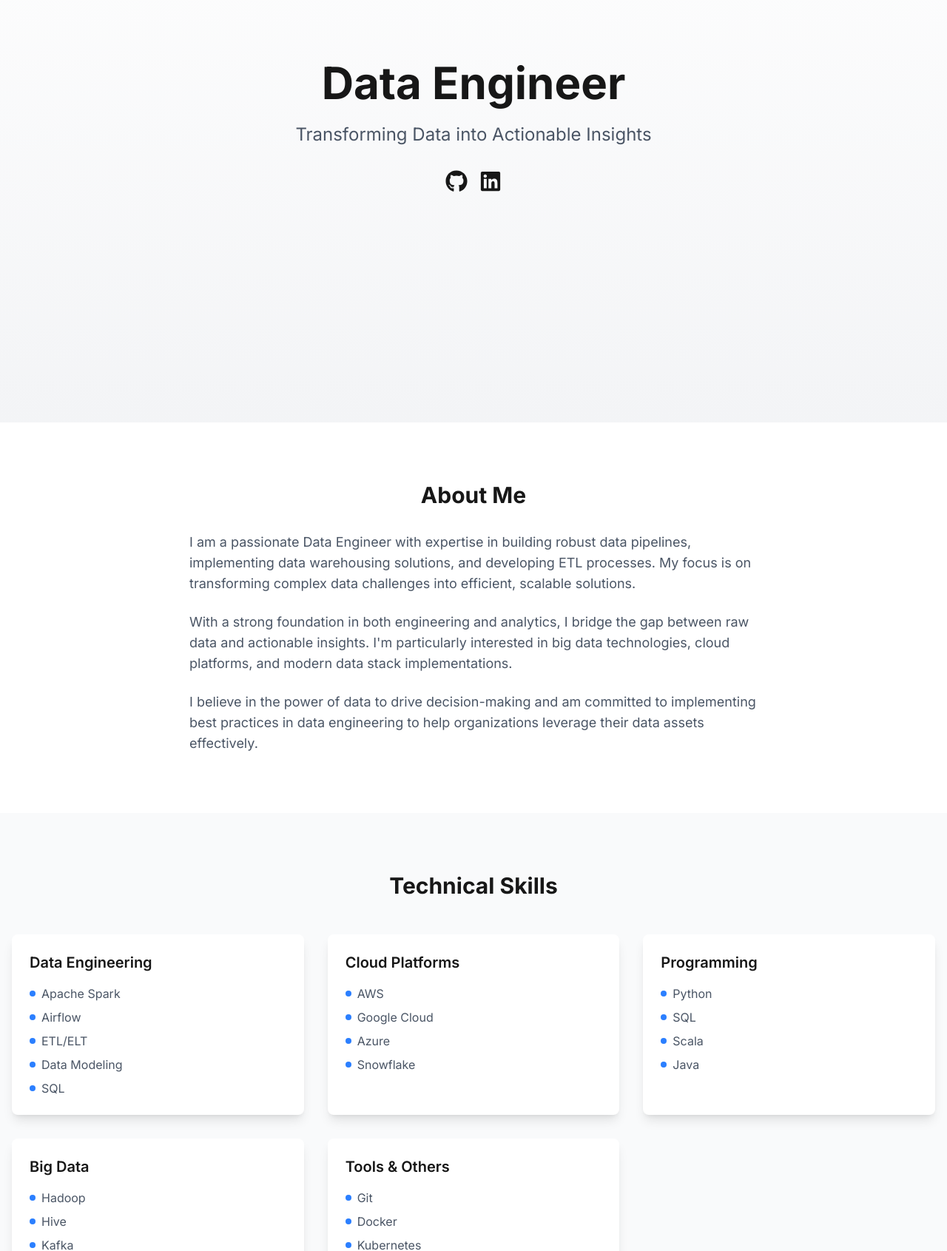
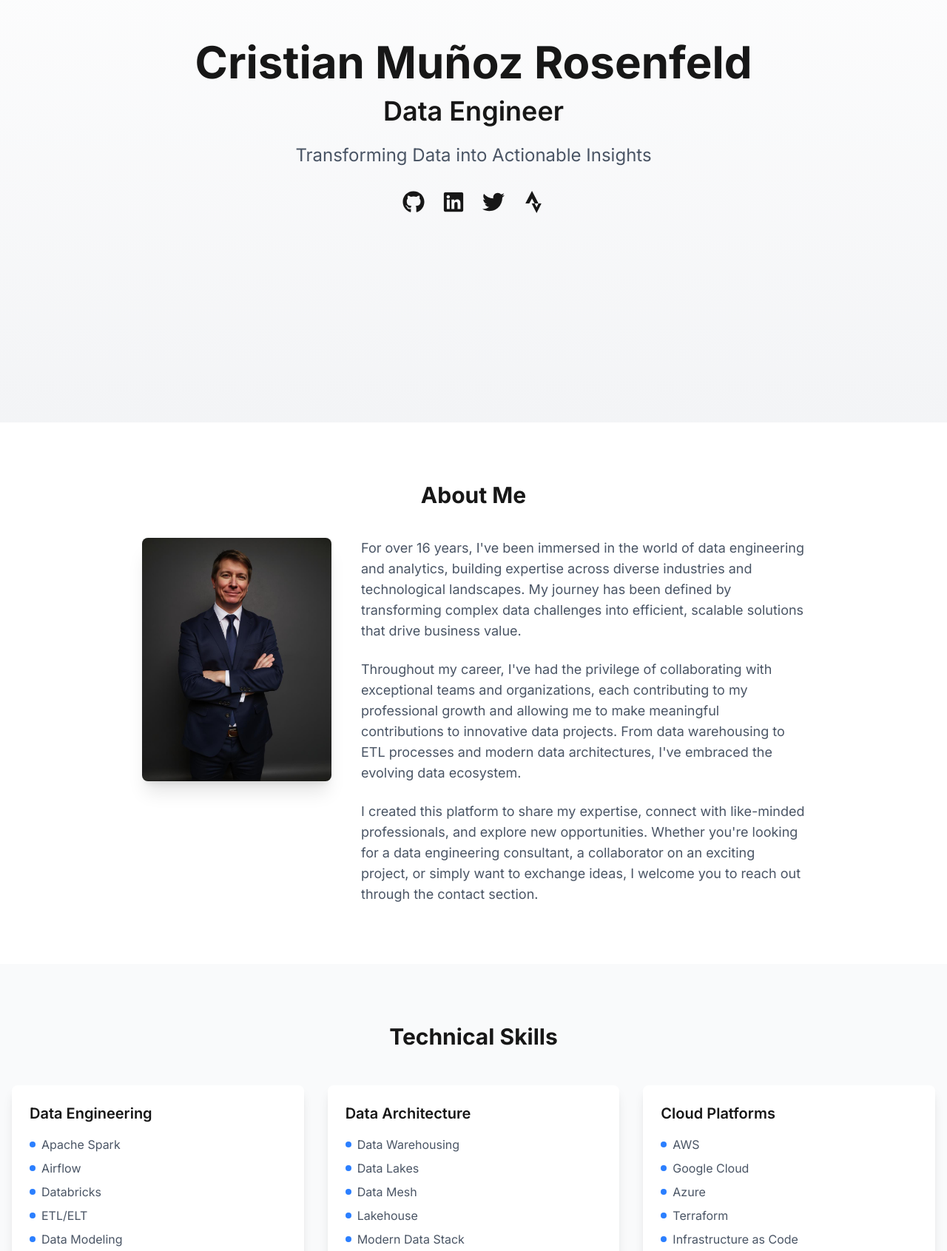
Before and after one commit to cgmuros/personal_web, a Next.js app: page / in a window 1280 px wide. Shown: the part 229-1920 px from the top of the page at 74% size. Built offline with nearby package versions, Linux system fonts and the light colour scheme.

Commit message:
Added new skills

```diff
--- a/package.json
+++ b/package.json
@@ -12,6 +12,7 @@
     "@heroicons/react": "^2.2.0",
     "framer-motion": "^12.5.0",
     "next": "15.2.2",
+    "nodemailer": "^6.10.0",
     "react": "^19.0.0",
     "react-dom": "^19.0.0",
     "react-icons": "^5.5.0"
@@ -20,6 +21,7 @@
     "@eslint/eslintrc": "^3",
     "@tailwindcss/postcss": "^4",
     "@types/node": "^20",
+    "@types/nodemailer": "^6.4.17",
     "@types/react": "^19",
     "@types/react-dom": "^19",
     "eslint": "^9",
--- a/src/components/About.tsx
+++ b/src/components/About.tsx
@@ -1,8 +1,12 @@
 'use client';
 
 import { motion } from 'framer-motion'
+import Image from 'next/image'
+import { useState } from 'react'
 
 export default function About() {
+  const [imageError, setImageError] = useState(false);
+
   return (
     <section className="w-full py-20 bg-white dark:bg-gray-800">
       <div className="container mx-auto px-4">
@@ -11,25 +15,55 @@ export default function About() {
           whileInView={{ opacity: 1, y: 0 }}
           transition={{ duration: 0.5 }}
           viewport={{ once: true }}
-          className="max-w-3xl mx-auto"
+          className="max-w-4xl mx-auto"
         >
-          <h2 className="text-3xl font-bold mb-8 text-center">About Me</h2>
+          <h2 className="text-3xl font-bold mb-10 text-center">About Me</h2>
+
+          <div className="flex flex-col md:flex-row gap-10 items-center md:items-start">
+            <motion.div
+              initial={{ opacity: 0, scale: 0.9 }}
+              whileInView={{ opacity: 1, scale: 1 }}
+              transition={{ duration: 0.5, delay: 0.2 }}
+              viewport={{ once: true }}
+              className="w-64 relative rounded-lg overflow-hidden shadow-xl flex-shrink-0 bg-gray-200 dark:bg-gray-700"
+            >
+              {!imageError ? (
+                <Image
+                  src="/images/profile.jpg"
+                  alt="Cristian Muñoz Rosenfeld"
+                  width={300}
+                  height={400}
+                  className="object-contain w-full"
+                  priority
+                  onError={() => setImageError(true)}
+                />
+              ) : (
+                <div className="w-full h-64 flex items-center justify-center text-gray-500 dark:text-gray-400 p-4 text-center">
+                  <p>Guarda tu foto como "profile.jpg" en la carpeta "public/images/"</p>
+                </div>
+              )}
+            </motion.div>
+
             <div className="space-y-6 text-lg text-gray-600 dark:text-gray-300">
               <p>
-              I am a passionate Data Engineer with expertise in building robust data pipelines,
-              implementing data warehousing solutions, and developing ETL processes. My focus is
-              on transforming complex data challenges into efficient, scalable solutions.
+                For over 16 years, I've been immersed in the world of data engineering and analytics,
+                building expertise across diverse industries and technological landscapes. My journey
+                has been defined by transforming complex data challenges into efficient, scalable solutions
+                that drive business value.
               </p>
               <p>
-              With a strong foundation in both engineering and analytics, I bridge the gap between
-              raw data and actionable insights. I'm particularly interested in big data technologies,
-              cloud platforms, and modern data stack implementations.
+                Throughout my career, I've had the privilege of collaborating with exceptional teams
+                and organizations, each contributing to my professional growth and allowing me to make
+                meaningful contributions to innovative data projects. From data warehousing to ETL processes
+                and modern data architectures, I've embraced the evolving data ecosystem.
               </p>
               <p>
-              I believe in the power of data to drive decision-making and am committed to
-              implementing best practices in data engineering to help organizations leverage their
-              data assets effectively.
+                I created this platform to share my expertise, connect with like-minded professionals,
+                and explore new opportunities. Whether you're looking for a data engineering consultant,
+                a collaborator on an exciting project, or simply want to exchange ideas, I welcome you
+                to reach out through the contact section.
               </p>
+            </div>
           </div>
         </motion.div>
       </div>
--- a/src/components/Contact.tsx
+++ b/src/components/Contact.tsx
@@ -2,8 +2,71 @@
 
 import { motion } from 'framer-motion'
 import { FaEnvelope, FaGithub, FaLinkedin } from 'react-icons/fa'
+import { useState, FormEvent } from 'react'
 
 export default function Contact() {
+  const [name, setName] = useState('');
+  const [email, setEmail] = useState('');
+  const [message, setMessage] = useState('');
+  const [status, setStatus] = useState<'idle' | 'loading' | 'success' | 'error'>('idle');
+  const [errorMessage, setErrorMessage] = useState('');
+
+  // IMPORTANTE: Reemplaza "YOUR_FORM_ID" con el ID de tu formulario de Formspree
+  // Para obtener un ID:
+  // 1. Ve a https://formspree.io/ y crea una cuenta gratuita
+  // 2. Crea un nuevo formulario
+  // 3. Copia el ID del formulario (algo como "xrgpldwe")
+  const FORMSPREE_ENDPOINT = "https://formspree.io/f/xwplplnp";
+
+  const handleSubmit = async (e: FormEvent) => {
+    e.preventDefault();
+
+    // Validación básica
+    if (!name || !email || !message) {
+      setStatus('error');
+      setErrorMessage('Please complete all fields');
+      return;
+    }
+
+    setStatus('loading');
+
+    try {
+      const response = await fetch(FORMSPREE_ENDPOINT, {
+        method: 'POST',
+        headers: {
+          'Accept': 'application/json',
+          'Content-Type': 'application/json'
+        },
+        body: JSON.stringify({
+          name,
+          email,
+          message
+        })
+      });
+
+      const data = await response.json();
+
+      if (!response.ok) {
+        throw new Error(data.error || 'Error sending message');
+      }
+
+      // Éxito
+      setStatus('success');
+      setName('');
+      setEmail('');
+      setMessage('');
+
+      // Resetear el estado después de 5 segundos
+      setTimeout(() => {
+        setStatus('idle');
+      }, 5000);
+
+    } catch (error) {
+      setStatus('error');
+      setErrorMessage(error instanceof Error ? error.message : 'Error sending message');
+    }
+  };
+
   return (
     <section className="w-full py-20 bg-white dark:bg-gray-800">
       <div className="container mx-auto px-4">
@@ -21,14 +84,14 @@ export default function Contact() {
               <h3 className="text-xl font-semibold mb-4">Contact Information</h3>
               <div className="space-y-4">
                 <a
-                  href="mailto:your.email@example.com"
+                  href="mailto:cgmuros@gmail.com"
                   className="flex items-center space-x-3 text-gray-600 dark:text-gray-300 hover:text-blue-500 transition-colors"
                 >
                   <FaEnvelope className="text-xl" />
-                  <span>your.email@example.com</span>
+                  <span>cgmuros@gmail.com</span>
                 </a>
                 <a
-                  href="https://github.com/yourusername"
+                  href="https://github.com/cgmuros"
                   target="_blank"
                   rel="noopener noreferrer"
                   className="flex items-center space-x-3 text-gray-600 dark:text-gray-300 hover:text-gray-800 dark:hover:text-gray-100 transition-colors"
@@ -37,7 +100,7 @@ export default function Contact() {
                   <span>GitHub</span>
                 </a>
                 <a
-                  href="https://linkedin.com/in/yourusername"
+                  href="https://www.linkedin.com/in/cgmuros/"
                   target="_blank"
                   rel="noopener noreferrer"
                   className="flex items-center space-x-3 text-gray-600 dark:text-gray-300 hover:text-blue-600 transition-colors"
@@ -48,7 +111,7 @@ export default function Contact() {
               </div>
             </div>
 
-            <form className="space-y-4">
+            <form className="space-y-4" onSubmit={handleSubmit}>
               <div>
                 <label htmlFor="name" className="block text-sm font-medium text-gray-700 dark:text-gray-300 mb-1">
                   Name
@@ -57,6 +120,8 @@ export default function Contact() {
                   type="text"
                   id="name"
                   name="name"
+                  value={name}
+                  onChange={(e) => setName(e.target.value)}
                   className="w-full px-4 py-2 border border-gray-300 dark:border-gray-600 rounded-md focus:ring-2 focus:ring-blue-500 focus:border-transparent dark:bg-gray-700 dark:text-white"
                 />
               </div>
@@ -68,6 +133,8 @@ export default function Contact() {
                   type="email"
                   id="email"
                   name="email"
+                  value={email}
+                  onChange={(e) => setEmail(e.target.value)}
                   className="w-full px-4 py-2 border border-gray-300 dark:border-gray-600 rounded-md focus:ring-2 focus:ring-blue-500 focus:border-transparent dark:bg-gray-700 dark:text-white"
                 />
               </div>
@@ -79,14 +146,30 @@ export default function Contact() {
                   id="message"
                   name="message"
                   rows={4}
+                  value={message}
+                  onChange={(e) => setMessage(e.target.value)}
                   className="w-full px-4 py-2 border border-gray-300 dark:border-gray-600 rounded-md focus:ring-2 focus:ring-blue-500 focus:border-transparent dark:bg-gray-700 dark:text-white"
                 ></textarea>
               </div>
+
+              {status === 'error' && (
+                <div className="text-red-500 text-sm">{errorMessage}</div>
+              )}
+
+              {status === 'success' && (
+                <div className="text-green-500 text-sm">Message sent successfully!</div>
+              )}
+
               <button
                 type="submit"
-                className="w-full bg-blue-500 text-white py-2 px-6 rounded-md hover:bg-blue-600 transition-colors"
+                disabled={status === 'loading'}
+                className={`w-full py-2 px-6 rounded-md transition-colors ${
+                  status === 'loading'
+                    ? 'bg-gray-400 cursor-not-allowed'
+                    : 'bg-blue-500 hover:bg-blue-600 text-white'
+                }`}
               >
-                Send Message
+                {status === 'loading' ? 'Sending...' : 'Send Message'}
               </button>
             </form>
           </div>
--- a/src/components/Hero.tsx
+++ b/src/components/Hero.tsx
@@ -1,7 +1,7 @@
 'use client';
 
 import { motion } from 'framer-motion'
-import { FaGithub, FaLinkedin } from 'react-icons/fa'
+import { FaGithub, FaLinkedin, FaTwitter, FaStrava } from 'react-icons/fa'
 
 export default function Hero() {
   return (
@@ -13,28 +13,51 @@ export default function Hero() {
           transition={{ duration: 0.5 }}
           className="text-center"
         >
-          <h1 className="text-4xl md:text-6xl font-bold mb-6">
+          <h1 className="text-4xl md:text-6xl font-bold mb-4">
+            Cristian Muñoz Rosenfeld
+          </h1>
+          <h2 className="text-3xl md:text-4xl font-semibold mb-6">
             Data Engineer
-          </h1>
+          </h2>
           <p className="text-xl md:text-2xl text-gray-600 dark:text-gray-300 mb-8">
             Transforming Data into Actionable Insights
           </p>
-          <div className="flex justify-center space-x-4">
+          <div className="flex justify-center space-x-6">
             <a
-              href="https://github.com/yourusername"
+              href="https://github.com/cgmuros"
               target="_blank"
               rel="noopener noreferrer"
               className="text-3xl hover:text-gray-600 dark:hover:text-gray-300 transition-colors"
+              aria-label="GitHub"
             >
               <FaGithub />
             </a>
             <a
-              href="https://linkedin.com/in/yourusername"
+              href="https://www.linkedin.com/in/cgmuros/"
               target="_blank"
               rel="noopener noreferrer"
               className="text-3xl hover:text-blue-600 transition-colors"
+              aria-label="LinkedIn"
             >
               <FaLinkedin />
+            </a>
+            <a
+              href="https://twitter.com/cgmuros"
+              target="_blank"
+              rel="noopener noreferrer"
+              className="text-3xl hover:text-blue-400 transition-colors"
+              aria-label="Twitter/X"
+            >
+              <FaTwitter />
+            </a>
+            <a
+              href="https://www.strava.com/athletes/cgmuros"
+              target="_blank"
+              rel="noopener noreferrer"
+              className="text-3xl hover:text-orange-500 transition-colors"
+              aria-label="Strava"
+            >
+              <FaStrava />
             </a>
           </div>
         </motion.div>
--- a/src/components/Skills.tsx
+++ b/src/components/Skills.tsx
@@ -5,23 +5,35 @@ import { motion } from 'framer-motion'
 const skills = [
   {
     category: "Data Engineering",
-    items: ["Apache Spark", "Airflow", "ETL/ELT", "Data Modeling", "SQL"]
+    items: ["Apache Spark", "Airflow", "Databricks", "ETL/ELT", "Data Modeling", "dbt", "Snowflake", "BigQuery", "Redshift"]
+  },
+  {
+    category: "Data Architecture",
+    items: ["Data Warehousing", "Data Lakes", "Data Mesh", "Lakehouse", "Modern Data Stack", "Data Governance"]
   },
   {
     category: "Cloud Platforms",
-    items: ["AWS", "Google Cloud", "Azure", "Snowflake"]
+    items: ["AWS", "Google Cloud", "Azure", "Terraform", "Infrastructure as Code"]
   },
   {
     category: "Programming",
-    items: ["Python", "SQL", "Scala", "Java"]
+    items: ["Python", "SQL", "Scala", "Java", "JavaScript", "TypeScript", "Shell Scripting"]
   },
   {
     category: "Big Data",
-    items: ["Hadoop", "Hive", "Kafka", "Delta Lake"]
+    items: ["Hadoop", "Hive", "Kafka", "Delta Lake", "Iceberg", "Streaming Data"]
   },
   {
-    category: "Tools & Others",
-    items: ["Git", "Docker", "Kubernetes", "CI/CD", "Linux"]
+    category: "DevOps & Tools",
+    items: ["Git", "Docker", "Kubernetes", "CI/CD", "Linux", "Jenkins", "GitHub Actions"]
+  },
+  {
+    category: "Analytics & BI",
+    items: ["Looker", "Tableau", "Power BI", "Data Visualization", "Metrics Definition"]
+  },
+  {
+    category: "Methodologies",
+    items: ["Agile", "Scrum", "Data Mesh", "DataOps", "MLOps"]
   }
 ]
 
```
Also changed, not shown: public/images/profile.jpg (added), 1 other file (tests, documents, lock files or other folders). Lines whose indentation alone changed are shown as unchanged.
